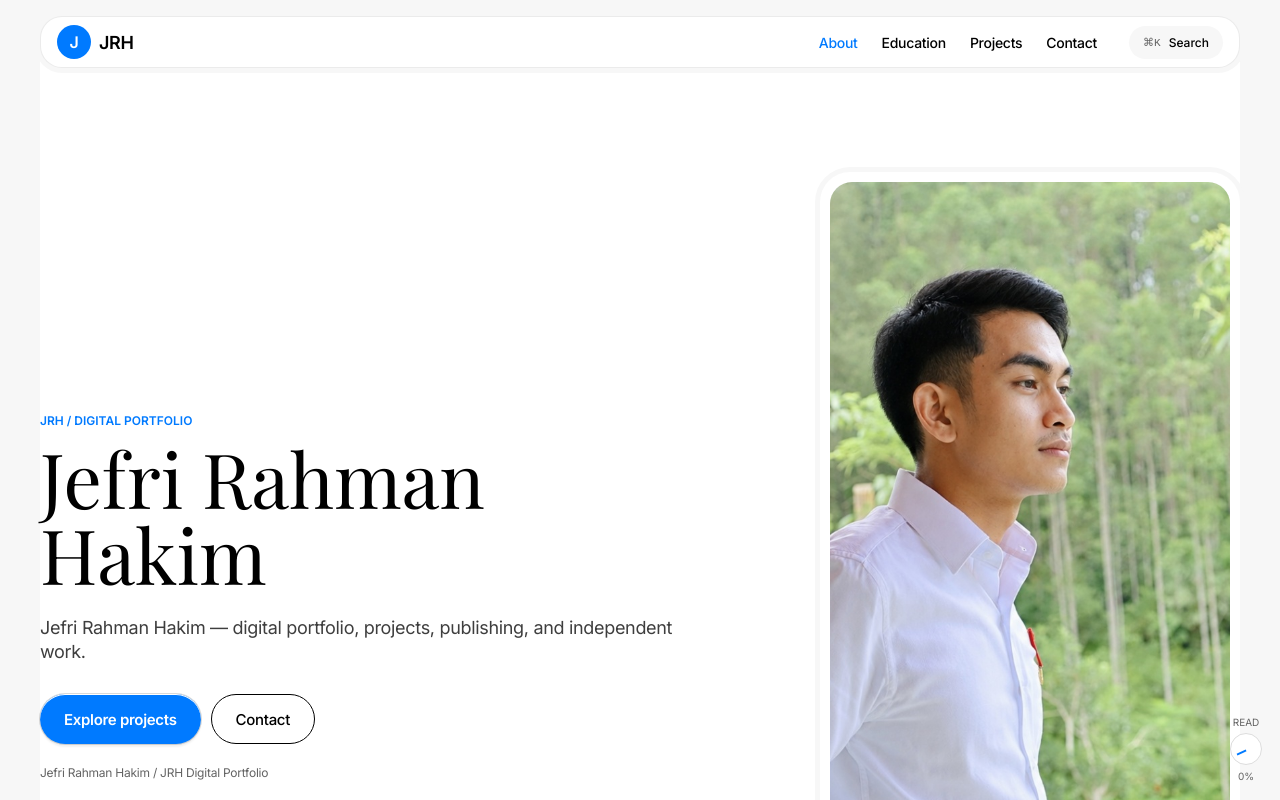
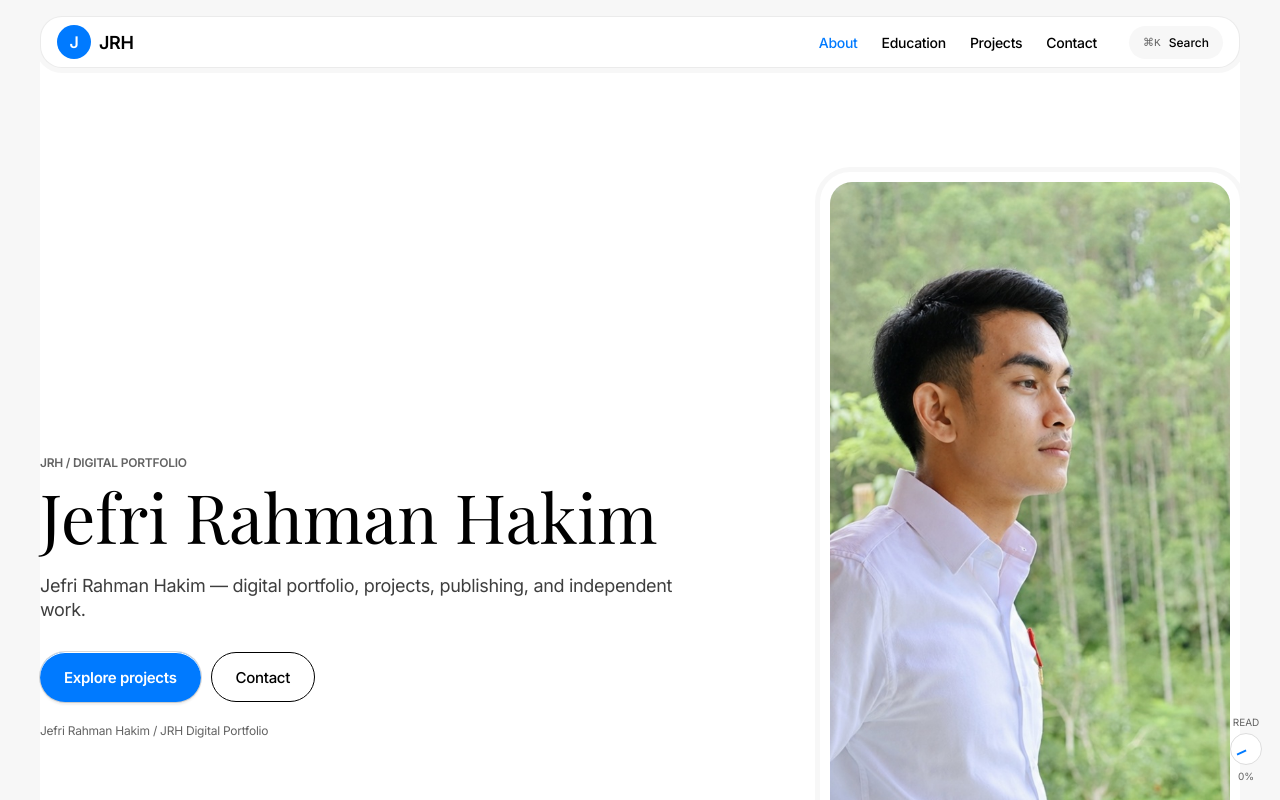
Before and after one commit to LionerHakim/JRHs, a React (Vite) app: page / in a window 1280 px wide. Shown: the top 800 px of the page. Built offline with nearby package versions, Linux system fonts and the light colour scheme.

Commit message:
Polish Portal typography, spacing, and tactile interactions

```diff
--- a/src/index.css
+++ b/src/index.css
@@ -162,7 +162,7 @@ main { width: min(calc(100% - 32px), var(--page-max-width)); margin: 0 auto; }
   letter-spacing: normal;
   font-feature-settings: "liga", "kern";
 }
-.hero h1 { font-size: clamp(40px, 7vw, 76px); color: var(--color-ink-black); }
+.hero h1 { font-size: clamp(40px, 6.4vw, 68px); color: var(--color-ink-black); }
 .hero-description {
   max-width: 680px;
   margin: 24px 0 0;
@@ -213,7 +213,7 @@ main { width: min(calc(100% - 32px), var(--page-max-width)); margin: 0 auto; }
 }
 .section-head { max-width: 720px; margin-bottom: 42px; }
 .section h2 { font-size: clamp(36px, 5vw, 48px); color: var(--color-ink-black); }
-.section-kicker { margin: 0 0 12px; color: var(--color-signal-blue); font-size: 12px; font-weight: 600; }
+.section-kicker { margin: 0 0 12px; color: var(--color-smoke); font-size: 12px; font-weight: 600; letter-spacing: -.02em; }
 .editorial-copy { max-width: 720px; color: var(--color-graphite); font-size: 16px; line-height: 1.35; letter-spacing: -.32px; }
 
 .records { display: grid; gap: 16px; max-width: 900px; }
@@ -255,7 +255,7 @@ main { width: min(calc(100% - 32px), var(--page-max-width)); margin: 0 auto; }
   font-size: 14px;
   font-weight: 600;
 }
-.project-button:hover, .project-button:focus-visible { background: var(--color-signal-blue); }
+.project-button:hover, .project-button:focus-visible { background: var(--color-signal-blue); }\n.project-button:active { transform: scale(.98); }
 
 .links-list { display: grid; gap: 12px; max-width: 900px; }
 .links-list a {
@@ -271,7 +271,7 @@ main { width: min(calc(100% - 32px), var(--page-max-width)); margin: 0 auto; }
   color: var(--color-ink-black);
   font-size: 16px;
 }
-.links-list a:hover, .links-list a:focus-visible { color: var(--color-signal-blue); }
+.links-list a:hover, .links-list a:focus-visible { color: var(--color-signal-blue); background: #fff; }
 .links-list small { color: var(--color-smoke); }
 
 footer {
```
